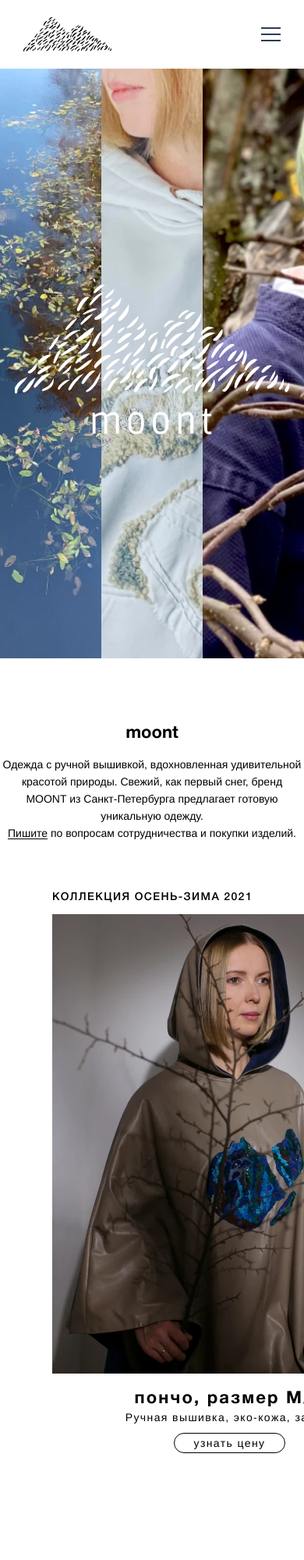
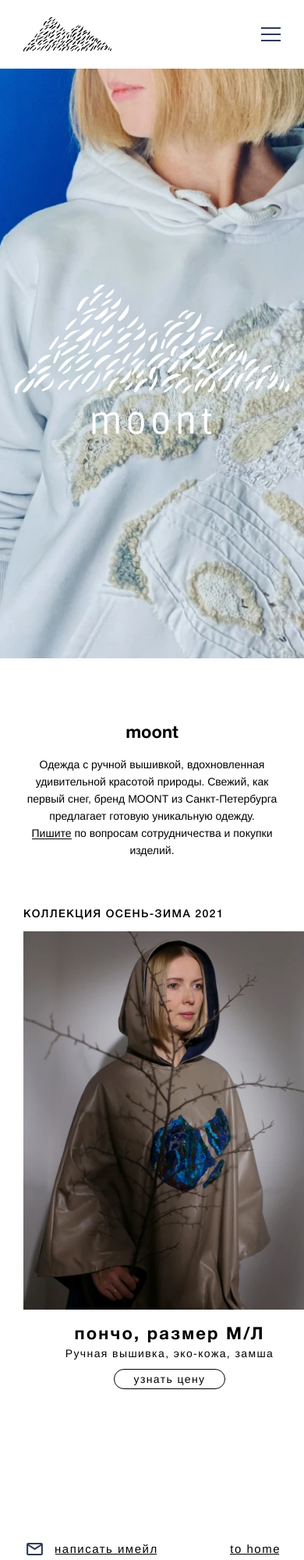
Before and after one commit to Stazzz544/Moont, a website: page moont/index.html in a window 390 px wide. Shown: the top 2000 px of the page at 78% size. Drawn offline with Linux system fonts and the light colour scheme; files that its build step writes are made by us from their sources; files whose address does not match are found by name.

Commit message:
problem_with_slider

```diff
--- a/#src/js/script.js
+++ b/#src/js/script.js
@@ -25,10 +25,17 @@
 //slider-swiper
 const swiper = new Swiper('.swiper', {
 	speed: 400,
-
-	slidesPerView: 6,
 	spaceBetween: 20,
 	loop: true,
+	breakpoints: {
+		// when window width is >= 320px
+		320: {
+			slidesPerView: 1,
+		},
+		640: {
+			slidesPerView: 4,
+		}
+		},
 });
 
 
--- a/#src/scss/components/cards.scss
+++ b/#src/scss/components/cards.scss
@@ -1,12 +1,21 @@
 .card-type-1 {
 	&__flex-wrapper{
 		width: 455px;
-		height: 589px;
+		//height: 700px;
 		display: flex;
 		flex-direction: column;
 	}
+	&__flex-wrapper a{
+		height: 100%;
+	}
 	&__img-wrapper{
-
+		height: 100%
+	}
+	&__img-wrapper img{
+		height: 100%;
+		width: 100%;
+		object-fit: cover;
+		flex: 1 1
 	}
 	&__discription-wrapper {
 		display: flex;
@@ -37,6 +46,14 @@
 	}
 }
 
+@media(max-width: 640px){
+	.card-type-1{
+		&__flex-wrapper {
+			width: 375px;
+		}
+	}
+
+}
 
 
 //html Preset
--- a/#src/scss/home_page.scss
+++ b/#src/scss/home_page.scss
@@ -52,6 +52,7 @@
 		margin-top: 16px;
 		font-size: 14px;
 		line-height: 22px;
+		padding: 0 30px;
 	}
 	&__about-discription-link{
 		position: relative;
@@ -105,3 +106,24 @@
 		}
 	}
 }
+
+@media(max-width: 640px){
+	.promo{
+		padding-bottom: 50px;
+		&__flex-item {
+			flex: 0 1 100%;
+		}
+		&__flex-item.for-screen-and-tablet {
+			display: none
+		}
+		&__slider-wrapper{
+			padding-left: 30px;
+		}
+		&__slider-swiper{
+			width: auto;
+		}
+	}
+	.swiper-slide{
+		//width: 375px!important;
+	}
+}
--- a/moont/index.html
+++ b/moont/index.html
@@ -76,7 +76,7 @@
 				<div class="promo__flex-item for-huge-screen">
 					<picture><source srcset="img/home_page/1.webp" type="image/webp"><img class="promo__img" src="img/home_page/1.jpg" alt="promo-img"></picture>
 				</div>
-				<div class="promo__flex-item">
+				<div class="promo__flex-item for-screen-and-tablet">
 					<picture><source srcset="img/home_page/2.webp" type="image/webp"><img class="promo__img" src="img/home_page/2.jpg" alt="promo-img"></picture>
 				</div>
 				<div class="promo__flex-item">
@@ -85,7 +85,7 @@
 				<div class="promo__flex-item for-huge-screen">
 					<picture><source srcset="img/home_page/4.webp" type="image/webp"><img class="promo__img" src="img/home_page/4.jpg" alt="promo-img"></picture>
 				</div>
-				<div class="promo__flex-item">
+				<div class="promo__flex-item for-screen-and-tablet">
 					<picture><source srcset="img/home_page/5.webp" type="image/webp"><img class="promo__img for-huge-screen" src="img/home_page/5.jpg" alt="promo-img"></picture>
 				</div>
 				<div class="promo__center-logo-wrapper">
```
Also changed, not shown: #src/index.html (+2 -2 lines), moont/css/style.css, moont/css/style.min.css, moont/js/script.js, moont/js/script.min.js.
